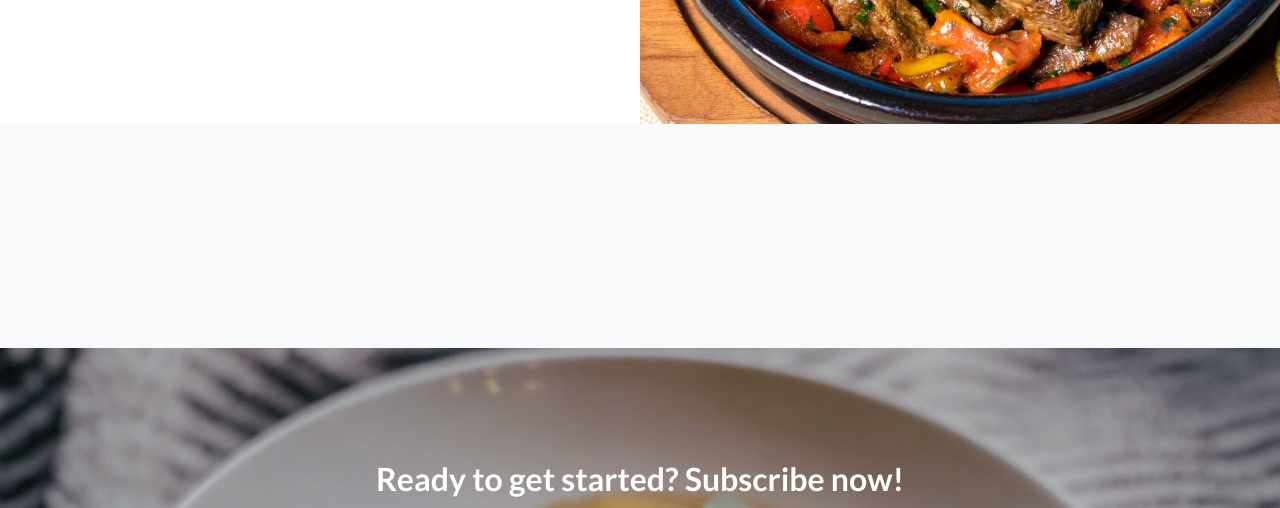
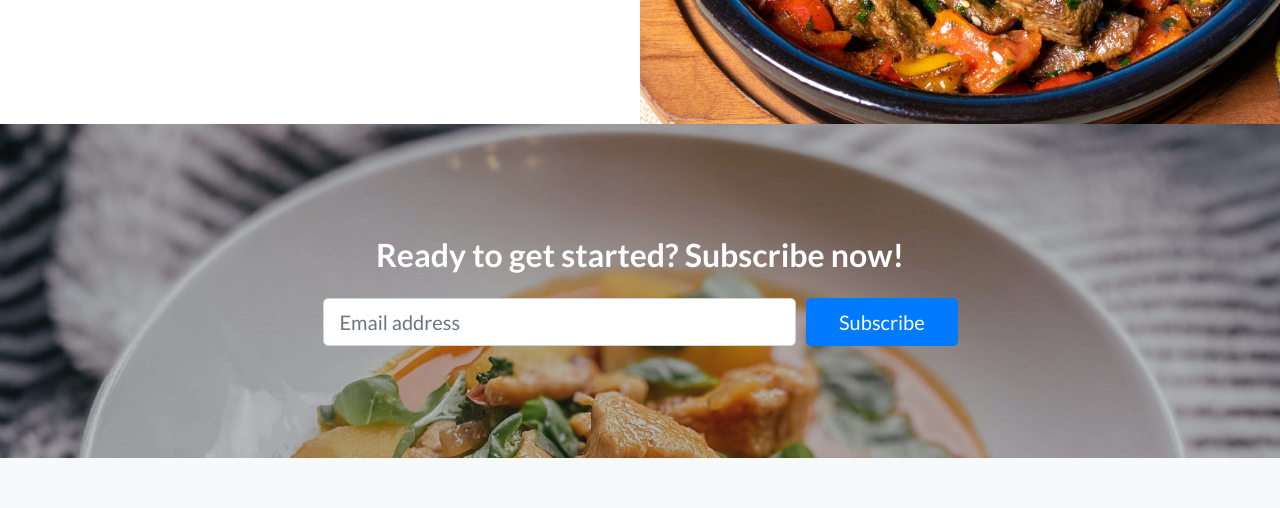
Before and after one commit to sangeetsatheesh/sangeetsatheesh.github.io, a website: page index.html in a window 1280 px wide. Shown: the part 2580-3088 px from the top of the page. Drawn offline with Linux system fonts and the light colour scheme.

Commit message:
Testimonials plus section comment
Testimonials changed. But it is commented out

```diff
--- a/index.html
+++ b/index.html
@@ -147,36 +147,36 @@
   </section>
 
   <!-- Testimonials -->
-  <section class="testimonials text-center bg-light">
-    <!--
+  <!-- <section class="testimonials text-center bg-light">
+
     <div class="container">
       <h2 class="mb-5">What people are saying...</h2>
       <div class="row">
         <div class="col-lg-4">
           <div class="testimonial-item mx-auto mb-5 mb-lg-0">
             <img class="img-fluid rounded-circle mb-3" src="img/testimonials-1.jpg" alt="">
-            <h5>Margaret E.</h5>
-            <p class="font-weight-light mb-0">"This is fantastic! Thanks so much guys!"</p>
+            <h5>SasiLekha</h5>
+            <p class="font-weight-light mb-0">"I dont have to worry about cooking after a tiring day at work. I come back home and the dinner is ready!"</p>
           </div>
         </div>
         <div class="col-lg-4">
           <div class="testimonial-item mx-auto mb-5 mb-lg-0">
             <img class="img-fluid rounded-circle mb-3" src="img/testimonials-2.jpg" alt="">
-            <h5>Fred S.</h5>
-            <p class="font-weight-light mb-0">"Bootstrap is amazing. I've been using it to create lots of super nice landing pages."</p>
+            <h5>Nandana</h5>
+            <p class="font-weight-light mb-0">"I get to spend more time with my baby girl. I have more time for myself. It's really great"</p>
           </div>
         </div>
         <div class="col-lg-4">
           <div class="testimonial-item mx-auto mb-5 mb-lg-0">
             <img class="img-fluid rounded-circle mb-3" src="img/testimonials-3.jpg" alt="">
-            <h5>Sarah W.</h5>
-            <p class="font-weight-light mb-0">"Thanks so much for making these free resources available to us!"</p>
+            <h5>Roshini</h5>
+            <p class="font-weight-light mb-0">"I get to taste a lot of exotic dishes that even restaurants dont serve!"</p>
           </div>
         </div>
       </div>
     </div>
-    -->
-  </section>
+
+  </section> -->
 
   <!-- Call to Action -->
   <section class="call-to-action text-white text-center">
```
